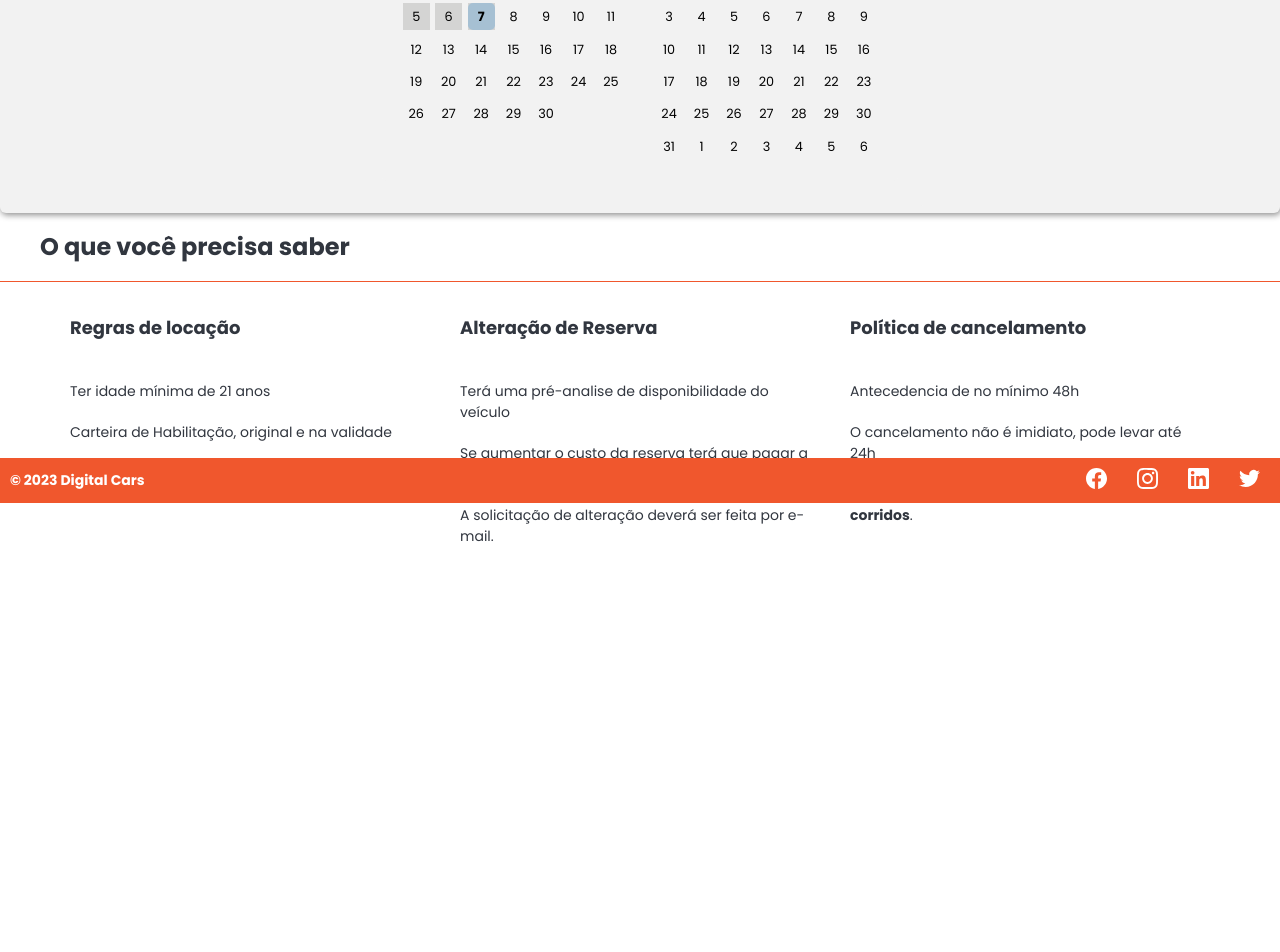
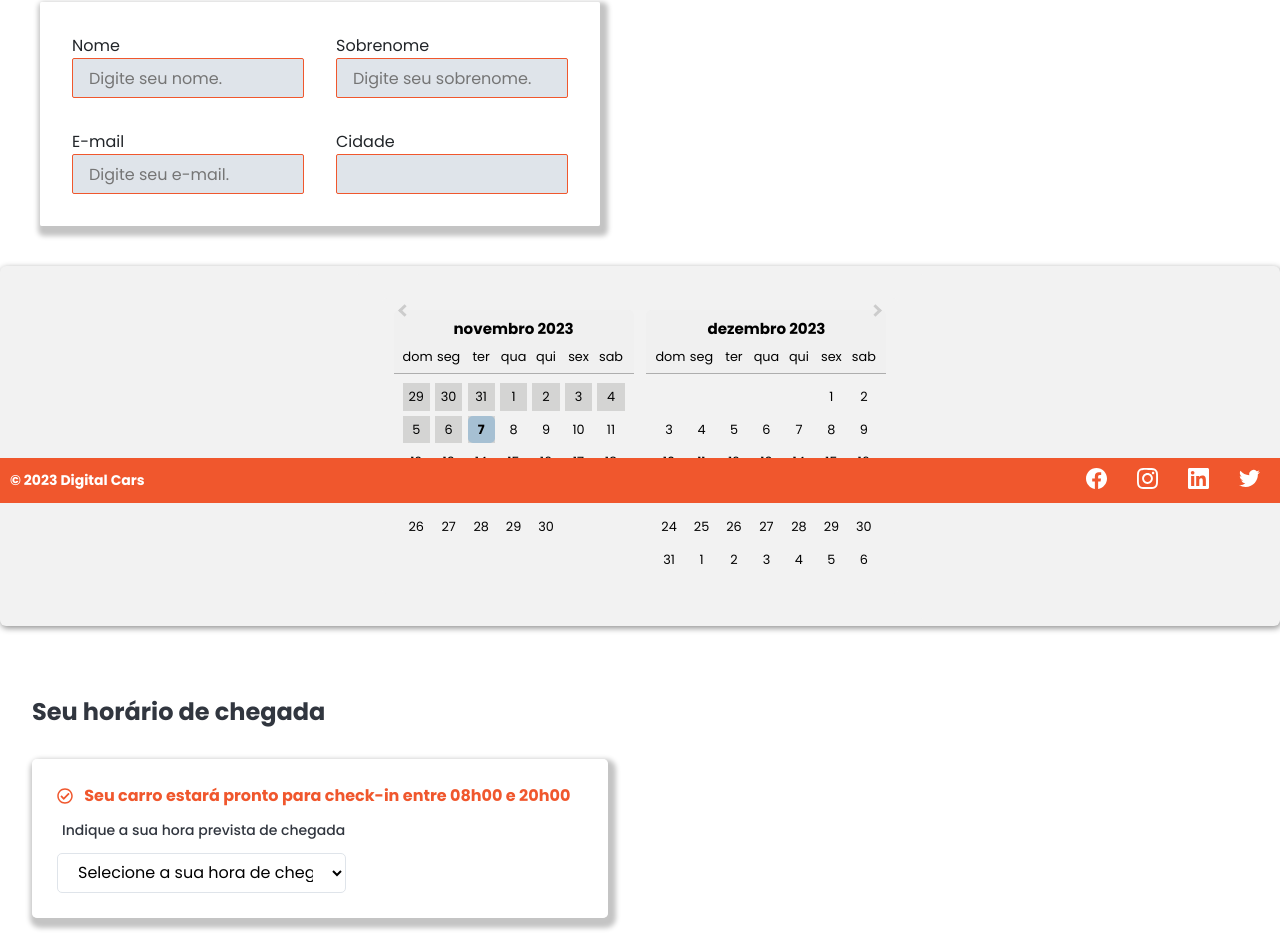
Before and after one commit to GabrielyPaz/projeto-integrador, a React (Vite) app: page /reservation in a window 1280 px wide. Shown: the part 297-1249 px from the top of the page. Before the commit the page ends 948 px from the top, so only its background shows below. Built offline with nearby package versions, Linux system fonts and the light colour scheme.

Commit message:
inserindo layout formulario reserva e horario de check-in

```diff
--- /dev/null
+++ b/src/Components/ReservaFormulario/ReservaFormulario.jsx
@@ -0,0 +1,40 @@
+import styles from './ReservaFormulario.module.css';
+
+
+
+export default function ReservaFormulario() {
+
+    return (
+        <form className={styles.reservaFormulario}>
+
+            <div className={styles.reservaForm}>
+                <h1 className={styles.DadosReserva}>Complete seus dados</h1>
+
+                <div className={styles.input}>
+
+                    <div className={styles.inputItem}>
+                        <label className={styles.label} htmlFor="">Nome</label>
+                        <input className={styles.inputText} type="text" placeholder='Digite seu nome.' />
+                    </div>
+
+                    <div className={styles.inputItem}>
+                        <label className={styles.label} htmlFor="">Sobrenome</label>
+                        <input className={styles.inputText} type="text" placeholder='Digite seu sobrenome.' />
+                    </div>
+
+                    <div className={styles.inputItem}>
+                        <label className={styles.label} htmlFor="">E-mail</label>
+                        <input className={styles.inputText} type="text" placeholder='Digite seu e-mail.' />
+                    </div>
+
+                    <div className={styles.inputItem}>
+                        <label className={styles.label} htmlFor="">Cidade</label>
+                        <input className={styles.inputText} type="text" placeholder=' '/>
+                    </div>
+
+                </div>
+            </div>
+
+        </form>
+    )
+}
--- /dev/null
+++ b/src/Components/ReservaFormulario/ReservaFormulario.module.css
@@ -0,0 +1,50 @@
+.reservaFormulario {
+    width: 50%;
+    background-color: var(--branco-opaco);
+    padding: 20px;
+
+}
+
+.reservaForm {
+    display: flex;
+    flex-direction: column;
+    gap: 1.5rem;
+    padding: 20px;
+}
+
+.DadosReserva {
+    color: var(--azul-escuro);
+    font-size: 24px;
+    padding-top: 3rem;
+    padding-bottom: 0;
+}
+
+.input {
+    width: 100%;
+    background: var(--branco-opaco);
+
+    display: grid;
+    grid-template-columns: 1fr 1fr;
+    gap: 2rem;
+    padding: 2rem;
+    border-radius: 2px;
+    box-shadow: #C4C4C4 3px 5px 5px 5px;
+}
+
+.inputItem input {
+    width: 100%;
+    height: 40px;
+    display: grid;
+    grid-template-columns: 1fr 1fr;
+    border: 1px solid var(--laranja-principal);
+    border-radius: 2px;
+    margin: 0;
+    padding: 1rem;
+    background-color: var(--cinza-background);
+
+}
+
+input:focus {
+    border: 0 none;
+    outline: 0;
+}
--- /dev/null
+++ b/src/Components/ReservaHorario/ReservaHorario.jsx
@@ -0,0 +1,33 @@
+import styles from "./ReservaHorario.module.css"
+import { FaRegCheckCircle } from "react-icons/fa";
+
+export default function Horario() {
+
+  return (
+
+    <form className={styles.reservaHorario}>
+      <div className={styles.horaChegadaFormulario}>
+        <h1 className={styles.horaTitulo}> Seu horário de chegada </h1>
+
+        <div className={styles.horarioFormPrinc}>
+          <div className={styles.horaCheck}>
+            <FaRegCheckCircle />
+            <p> Seu carro estará pronto para check-in entre 08h00 e 20h00</p>
+          </div>
+
+          <label className={styles.horaLabel}>
+            {" "}
+            Indique a sua hora prevista de chegada{" "}
+          </label>
+
+          <select name="" id="" className={styles.horaSelect}>
+            <option value="" disabled hidden selected>
+              {" "}
+              Selecione a sua hora de chegada{" "}
+            </option>
+          </select>
+        </div>
+      </div>
+    </form>
+  );
+}
--- /dev/null
+++ b/src/Components/ReservaHorario/ReservaHorario.module.css
@@ -0,0 +1,50 @@
+.horaChegadaFormulario {
+    width: 50%;
+    display: flex;
+    flex-direction: column;
+    padding: 2rem;
+    gap: 1.5rem;
+}
+
+.horaTitulo {
+    padding-top: 2.5rem;
+    font-size: 24px;
+    font-weight:bold;
+    color: var(--azul-escuro);
+}
+
+.horarioFormPrinc {
+    display: flex;
+    flex-direction: column;
+    gap: 12px;
+    border-radius: 5px;
+    padding: 25px;
+    background-color: var(--branco-opaco);
+    box-shadow: #C4C4C4 3px 5px 5px 5px !important;
+}
+
+.horaCheck {
+    display: flex;
+    align-items: center;
+    gap: 0.7rem;
+    font-size: 16px;
+    font-weight: 700;
+    color: var(--laranja-principal);
+}
+
+.horaLabel{
+    font-size: 14px;
+    font-weight: 500;
+    color: var(--azul-escuro);
+    padding-left: 5px;
+}
+
+.horaSelect {
+    width: 55%;
+    height: 40px;
+    outline: none;
+    border: 1.5px solid var(--cinza-background);
+    background-color: var(--branco-opaco);
+    border-radius: 5px;
+    padding: 0 1rem;
+}
--- a/src/pages/ReservaPage/ReservaPage.jsx
+++ b/src/pages/ReservaPage/ReservaPage.jsx
@@ -3,6 +3,8 @@ import Footer from "../../Components/Footer/Footer";
 import Navbar from "../../Components/NavBar/Navbar";
 import DatePickerComponent from "../../Components/ReservaCalendar/DatePickerComponent";
 import ReservaHeader from "../../Components/ReservaHeader/ReservaHeader";
+import ReservaFormulario from "../../Components/ReservaFormulario/ReservaFormulario";
+import ReservaHorario from "../../Components/ReservaHorario/ReservaHorario";
 // import dadosVeiculo from '../../data/contents.json'
 // import { useParams } from "react-router-dom";
 // import { useEffect, useState } from "react";
@@ -31,8 +33,11 @@ return (
         <Navbar />
         <main>
             <ReservaHeader />
+            <ReservaFormulario />
             <DatePickerComponent />
+            <ReservaHorario />
             <DetailInformacao />
+
         </main>
         <Footer />
     </>
```
